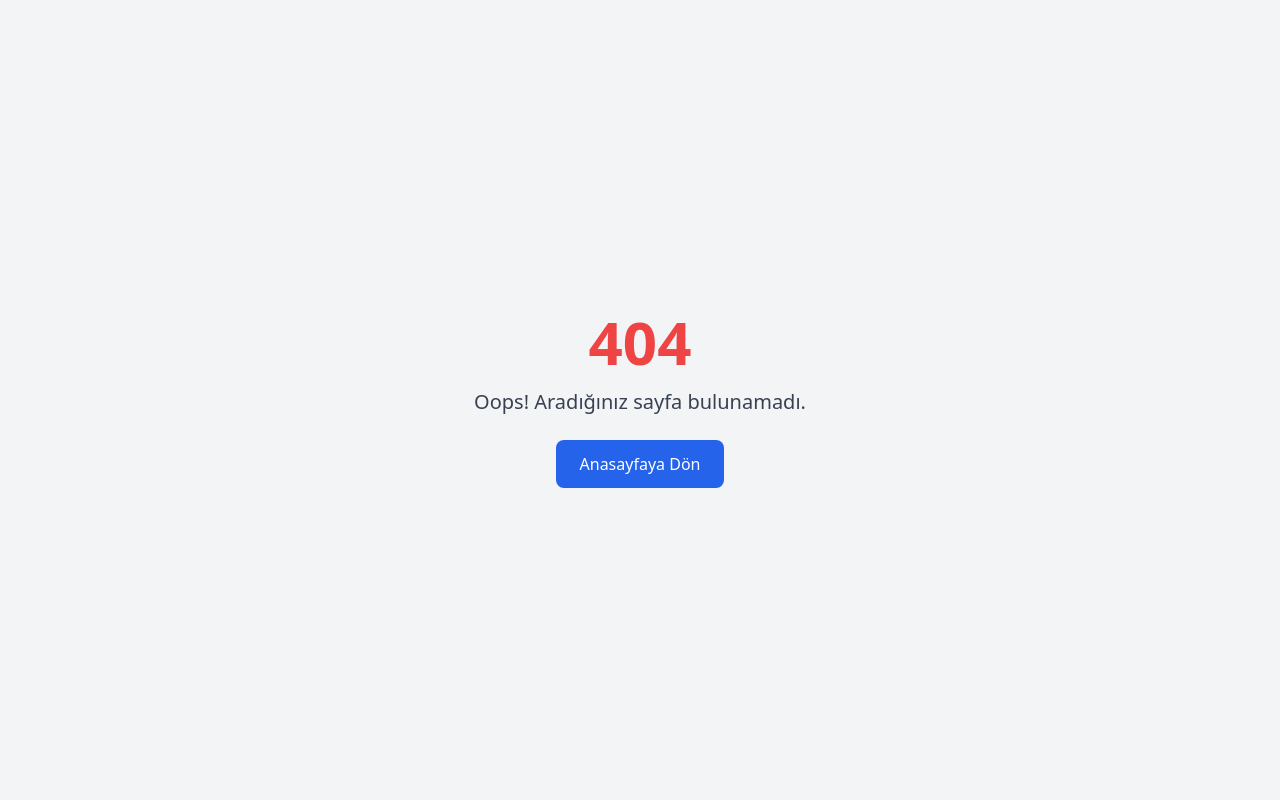
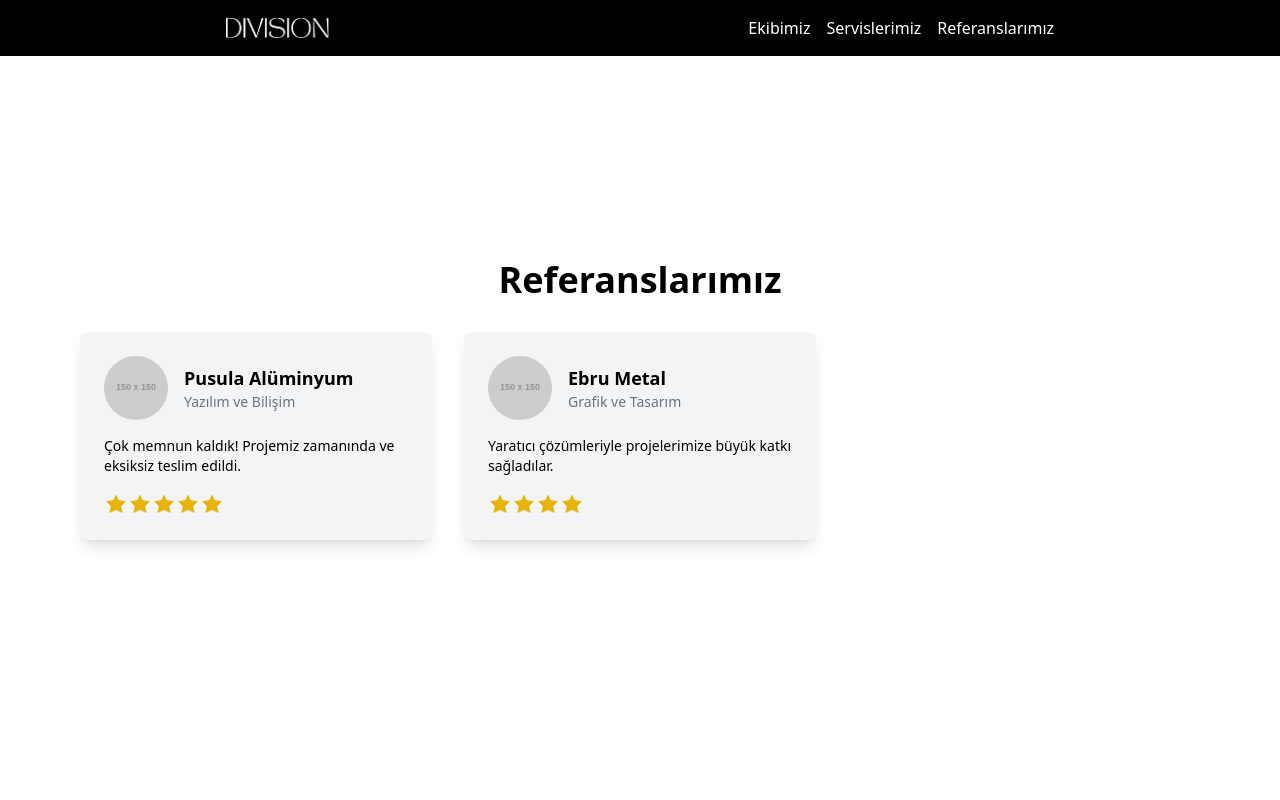
Before and after one commit to MustiAlparslan/nextjs-division, a Next.js app: page /references in a window 1280 px wide. Before the commit this address had no page. Shown: the top 800 px of the page. Built offline with nearby package versions, Linux system fonts and the light colour scheme.

Commit message:
referans sayfası eklendi

```diff
--- a/components/header.jsx
+++ b/components/header.jsx
@@ -1,10 +1,10 @@
-import React from 'react';
-import Link from 'next/link';
-import { useRouter } from 'next/router';
+import React from 'react'
+import Link from 'next/link'
+import { useRouter } from 'next/router'
 
-export default function Header({ isScrolled }) {
-  const router = useRouter();
-  const hideNav = router.pathname === '/team'; // "Ekibimiz" sayfasında navigasyonu gizle
+export default function Header ({ isScrolled }) {
+  const router = useRouter()
+  const hideNav = router.pathname === '/team' // "Ekibimiz" sayfasında navigasyonu gizle
 
   return (
     <header
@@ -12,34 +12,42 @@ export default function Header({ isScrolled }) {
         isScrolled ? 'bg-black shadow-lg text-white' : 'bg-black text-white'
       }`}
     >
-      <div className="container mx-auto flex justify-around items-center">
+      <div className='container mx-auto flex justify-around items-center'>
         {/* Logo */}
-        <Link href="/" className="text-xl font-bold">
+        <Link href='/' className='text-xl font-bold'>
           <img
-            src="/images/textlogo.png" // Logonun yolunu kontrol edin (public/images/textlogo.png)
-            alt="Başlık Logosu"
+            src='/images/textlogo.png' // Logonun yolunu kontrol edin (public/images/textlogo.png)
+            alt='Başlık Logosu'
             style={{ height: 20 }}
-            className="h-4"
+            className='h-4'
           />
         </Link>
         {/* Navigasyon */}
         {!hideNav && (
           <nav>
-            <ul className="flex space-x-4">
+            <ul className='flex space-x-4'>
               <li>
                 <Link
-                  href="/team"
-                  className="hover:text-gray-400 transition duration-300"
+                  href='/team'
+                  className='hover:text-gray-400 transition duration-300'
                 >
                   Ekibimiz
                 </Link>
               </li>
               <li>
                 <Link
-                  href="/service"
-                  className="hover:text-gray-400 transition duration-300"
+                  href='/service'
+                  className='hover:text-gray-400 transition duration-300'
                 >
                   Servislerimiz
+                </Link>
+              </li>
+              <li>
+                <Link
+                  href='/references'
+                  className='hover:text-gray-400 transition duration-300'
+                >
+                  Referanslarımız
                 </Link>
               </li>
             </ul>
@@ -47,5 +55,5 @@ export default function Header({ isScrolled }) {
         )}
       </div>
     </header>
-  );
+  )
 }
--- /dev/null
+++ b/pages/references.jsx
@@ -0,0 +1,65 @@
+import MainLayout from '../components/MainLayout';
+
+const references = [
+  {
+    company: 'Pusula Alüminyum',
+    industry: 'Yazılım ve Bilişim',
+    logo: 'https://via.placeholder.com/150',
+    comment: 'Çok memnun kaldık! Projemiz zamanında ve eksiksiz teslim edildi.',
+    rating: 5,
+  },
+  {
+    company: 'Ebru Metal',
+    industry: 'Grafik ve Tasarım',
+    logo: 'https://via.placeholder.com/150',
+    comment: 'Yaratıcı çözümleriyle projelerimize büyük katkı sağladılar.',
+    rating: 4,
+  },
+];
+
+export default function References() {
+  return (
+    <MainLayout>
+      <div className="min-h-screen bg-white text-black flex flex-col items-center justify-center">
+        {/* Başlık */}
+        <h1 className="text-4xl font-bold mb-8 text-center">Referanslarımız</h1>
+
+        {/* İçerik */}
+        <div className="grid grid-cols-1 md:grid-cols-2 lg:grid-cols-3 gap-8 w-full max-w-6xl px-4">
+          {references.map((ref, index) => (
+            <div
+              key={index}
+              className="p-6 bg-gray-100 rounded-lg shadow-lg transition transform hover:scale-105"
+            >
+              <div className="flex items-center mb-4">
+                <img
+                  src={ref.logo}
+                  alt={ref.company}
+                  className="w-16 h-16 rounded-full mr-4"
+                />
+                <div>
+                  <p className="font-semibold text-lg">{ref.company}</p>
+                  <p className="text-sm text-gray-500">{ref.industry}</p>
+                </div>
+              </div>
+              <p className="mt-2 text-sm">{ref.comment}</p>
+              <div className="mt-4 flex">
+                {Array.from({ length: ref.rating }).map((_, i) => (
+                  <svg
+                    key={i}
+                    xmlns="http://www.w3.org/2000/svg"
+                    className="h-6 w-6 text-yellow-500"
+                    fill="currentColor"
+                    viewBox="0 0 24 24"
+                  >
+                    <path d="M12 17.75l-6.518 3.462 1.243-7.252L2 9.288l7.262-.994L12 2.5l2.738 5.794L22 9.288l-4.725 4.672 1.243 7.252z" />
+                  </svg>
+                ))}
+              </div>
+            </div>
+          ))}
+        </div>
+      </div>
+    </MainLayout>
+  );
+}
```
Also changed, not shown: pages/_app.js (+7 -7 lines).
